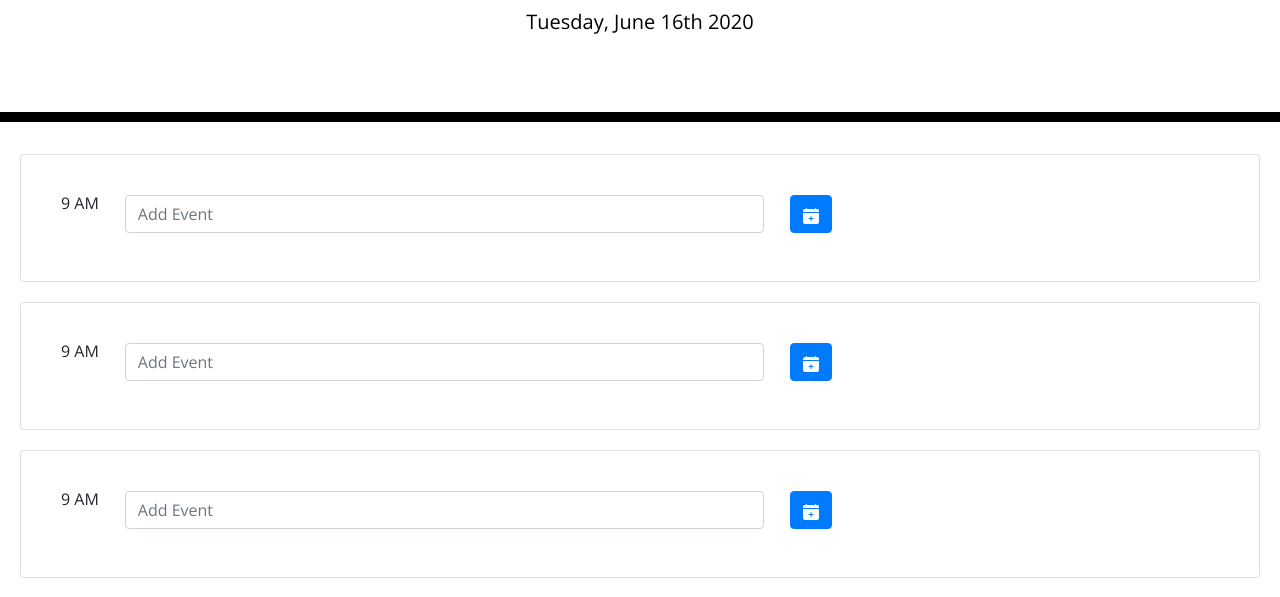
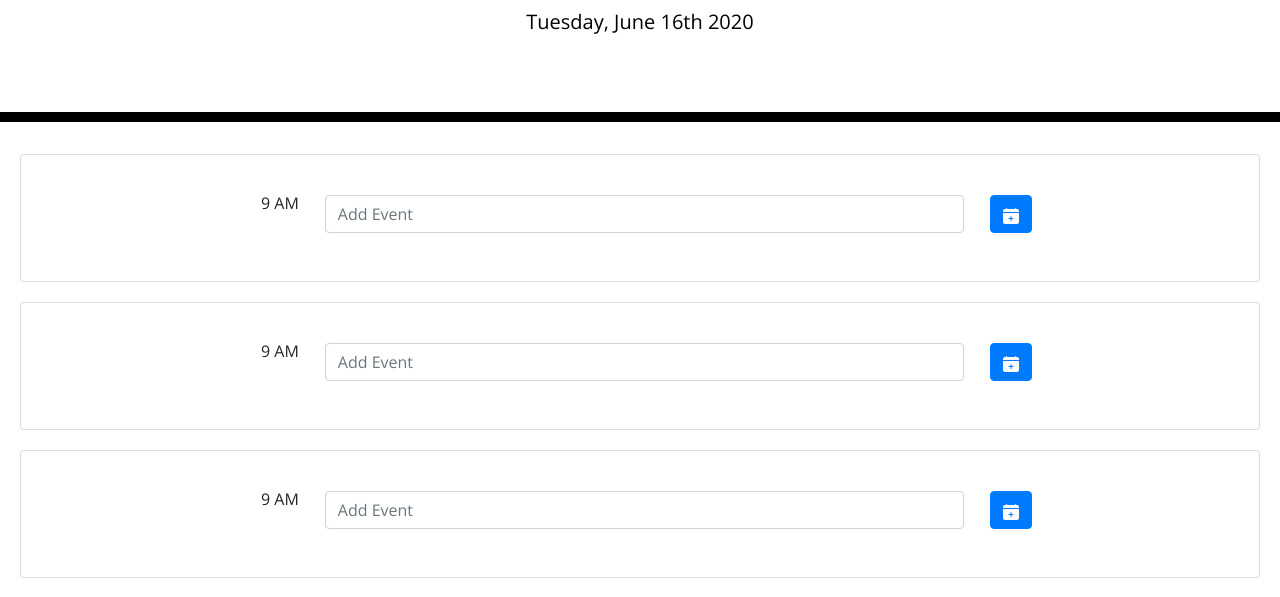
Before and after one commit to ponthierjustin/daily-schedule-planner, a plain HTML site: page index.html in a window 1280 px wide. Shown: the part 182-779 px from the top of the page. Drawn offline with nearby package versions, Linux system fonts and the light colour scheme.

Commit message:
made final changes to js and css

```diff
--- a/script.js
+++ b/Daily Schedule Planner/Develop/script.js
@@ -12,12 +12,10 @@ $(document).ready(function () {
   ];
 
   function createRows(index) {
-      $('input[type="text"]').each(function () {
-        var id = $(this).attr("class");
-        var value = localStorage.getItem(id);
+    var id = $(this).attr("id");
+    var value = localStorage.getItem(id);
+    $(this).val(value);
 
-        $(this).val(value);
-      });
     $("#main-column").append(
       $(` <div class="card">
     <div class="card-body">
@@ -50,19 +48,14 @@ $(document).ready(function () {
   </div>`)
     );
   }
-  /*   for (var t = 0; t < workHours.length; t++) {
-    var getHours = $('<p>');
-    console.log(workHours[t]);
-    getHours.text(workHours[t]);
-    $(".form-row").text(workHours[t]);
-  } */
 
   for (var i = 0; i < 9; i++) {
     createRows(i);
   }
   for (var t = 0; t < workHours.length; t++) {
     var newTime = $("<p>");
-    newTime.text(workHours[t]);
+    newTime.attr("id");
+    newTime.append(workHours[t]);
     $(".col-time").append(newTime[t]);
   }
 
@@ -73,21 +66,11 @@ $(document).ready(function () {
   var currentTime = moment().format("h:mm:ss a");
   console.log(currentTime);
 
-  /*   $(".btn").on("submit", function () {
-    var inputEl = $(".form-control").val();
-    console.log(inputEl);
-  });
-
-  $(".card").on("submit", function (event) {
-    event.preventDefault();
-    var storeEvent = "input" + $(this).attr("data-id");
-    localStorage.setItem(storeEvent, $(this).find("input").val());
-  }); */
   $(".btn").on("click", function () {
     $('input[type="text"]').each(function () {
-      var id = $(this).attr("id");
+      var id = $(this).attr("");
       var value = $(this).val();
-      localStorage.setItem(id, value);
+      localStorage.setItem(id, JSON.stringify(value));
     });
   });
 });
--- a/Daily Schedule Planner/Develop/style.css
+++ b/Daily Schedule Planner/Develop/style.css
@@ -73,4 +73,9 @@ textarea{
 .card {
   padding: 20px;
   margin: 20px;
+  align-content: center;
 }
+
+.col-time{
+  margin-left: 200px;
+}
--- a/index.html
+++ b/index.html
@@ -74,6 +74,6 @@
       </form> -->
     </div>
     <script src="https://cdnjs.cloudflare.com/ajax/libs/moment.js/2.24.0/moment.min.js"></script>
-    <script src="script.js"></script>
+    <script src="Daily Schedule Planner/Develop/script.js"></script>
   </body>
 </html>
```
Also changed, not shown: Daily Schedule Planner/Assets/05-third-party-apis-homework-demo.gif (deleted), 2 other files.
